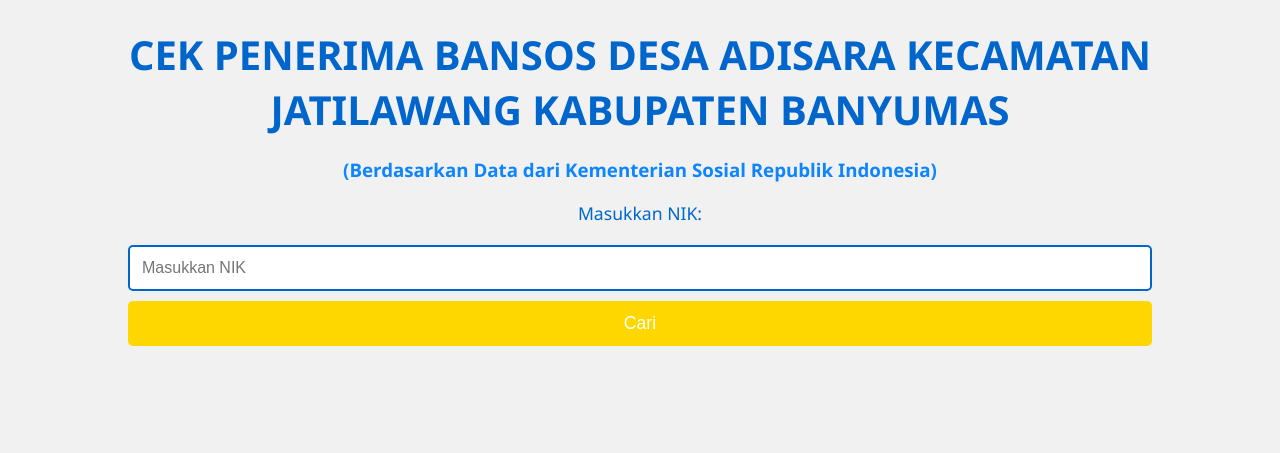
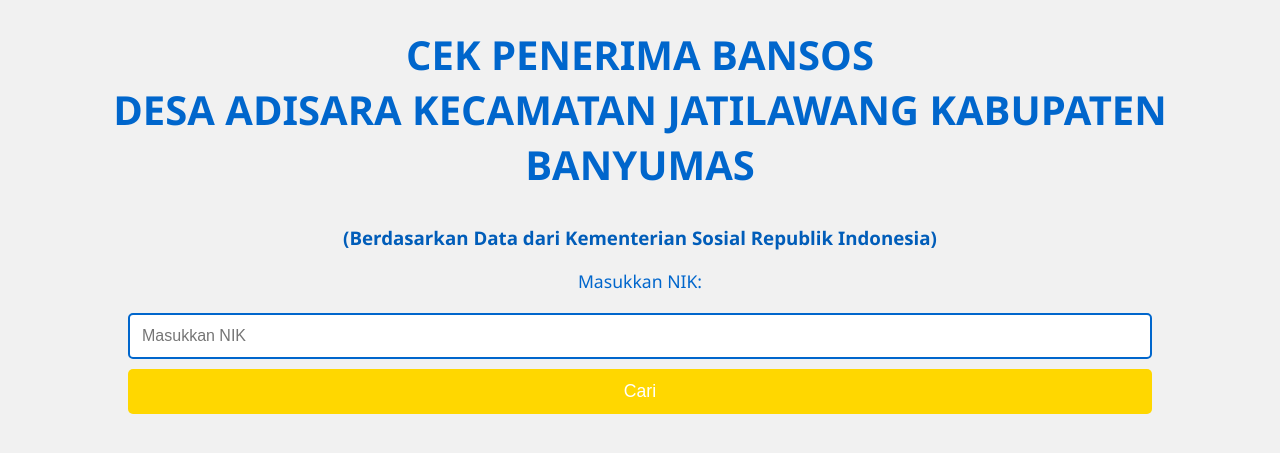
Before and after one commit to flufunic/coba, a Flask app: page / in a window 1280 px wide. Shown: the top 453 px of the page. Run offline with Flask 3, Linux system fonts and the light colour scheme.

Commit message:
fixxx bgttt

```diff
--- a/static/styles.css
+++ b/static/styles.css
@@ -21,12 +21,19 @@
     text-align: center;
     color: #0066cc;
     font-size: 2.5rem;
-    margin-bottom: 20px;
+    margin-bottom: 0px;
 }
 
-h3 {
+header h2 {
     text-align: center;
-    color: #0e85fc;
+    color: #0066cc;
+    font-size: 2.5rem;
+    margin-top: 0px;
+}
+
+header h3 {
+    text-align: center;
+    color: #015db9;
 }
 
 form {
--- a/templates/index.html
+++ b/templates/index.html
@@ -8,7 +8,8 @@
 </head>
 <body>
         <header>
-            <h1>CEK PENERIMA BANSOS DESA ADISARA KECAMATAN JATILAWANG KABUPATEN BANYUMAS</h1>
+            <h1>CEK PENERIMA BANSOS</h1>
+            <h2>DESA ADISARA KECAMATAN JATILAWANG KABUPATEN BANYUMAS</h2>
             <h3>(Berdasarkan Data dari Kementerian Sosial Republik Indonesia)</h3>
         </header>
 
```
